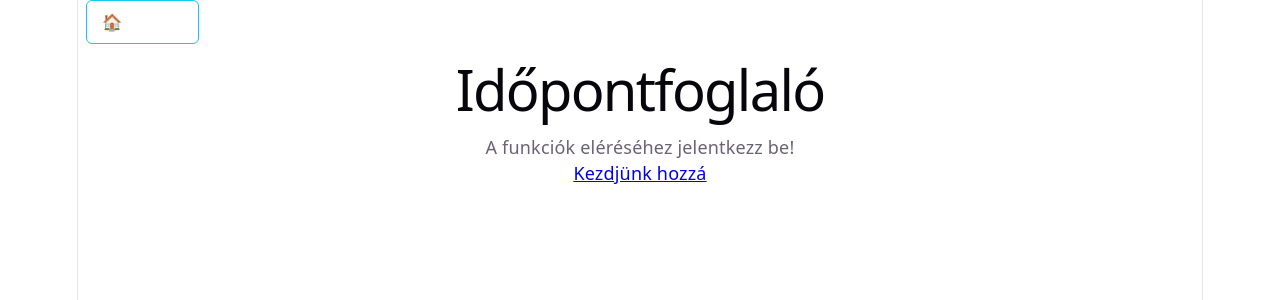
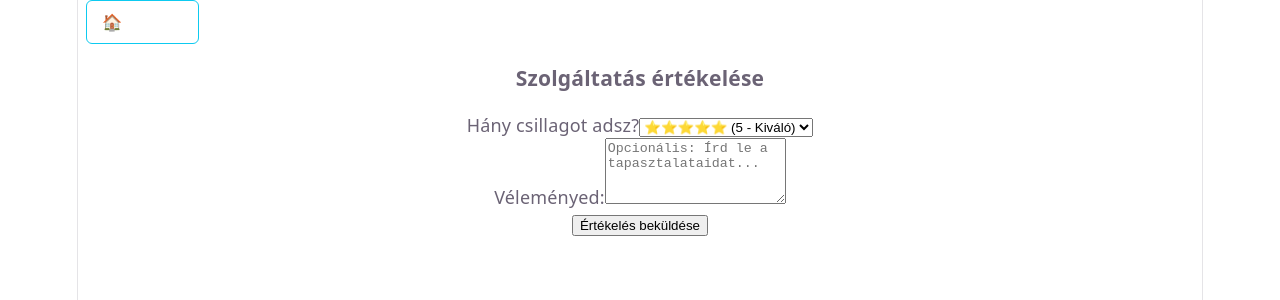
Before and after one commit to felni06-tech/IFK_FellnerIllesVorak-2025_2026, a React app in the folder Frontend/: page /add-review/1/1 in a window 1280 px wide. Before the commit this address led to /. Shown: the top 300 px of the page. Built offline with nearby package versions, Linux system fonts and the light colour scheme; the HTML template or start-up script is replaced by a standard one.

Commit message:
értékelés és annak hibakezelése

```diff
--- a/Frontend/src/App.jsx
+++ b/Frontend/src/App.jsx
@@ -6,6 +6,7 @@ import AdminDashboard from './pages/AdminDashboard';
 import ProviderDashboard from './pages/ProviderDashboard';
 import AppointmentBooking from './pages/AppointmentBooking';
 import UserBookings from './pages/UserBookings';
+import ReviewForm from './pages/ReviewForm';
 import './App.css';
 
 function App() {
@@ -15,13 +16,13 @@ function App() {
   const savedUser = isLoggedIn ? JSON.parse(localStorage.getItem('user')) : null;
   const savedAdmin = isLoggedIn ? JSON.parse(localStorage.getItem('admin')) : null;
 
-  const user = savedUser || savedAdmin
+  const user = savedUser || savedAdmin;
 
   const isProvider = user?.isProvider === true;
   const isAdmin = isLoggedIn && localStorage.getItem('isAdmin') === 'true';
 
-  // Sima felhasználó (nem admin és nem szolgáltató)
-  const isCustomer = isLoggedIn && !isProvider && !isAdmin;
+  // Meghatározzuk, ki NEM személyzet (tehát ki írhat review-t)
+  const isNotStaff = !isProvider && !isAdmin;
 
   const handleLogout = () => {
     localStorage.clear();
@@ -33,17 +34,15 @@ function App() {
       <nav className="navbar navbar-expand navbar-dark bg-dark px-3 shadow fixed-top">
         <div className="container-fluid">
 
-          {/* BAL OLDAL */}
           <div className="nav-group">
             <Link className="nav-btn" style={{borderColor: '#0dcaf0'}} to="/">🏠 Főoldal</Link>
 
-            {/* Időpontfoglalás: CSAK bejelentkezett VENDÉG látja (Admin és Provider NEM) */}
-            {isCustomer && (
+            {/* Időpontfoglalás elérése (csak ha nem személyzet) */}
+            {isNotStaff && (
               <Link className="nav-link nav-btn" to="/appointments">Időpontfoglalás</Link>
             )}
 
-            {/* Szerepkör alapú gombok */}
-            {isCustomer && (
+            {isNotStaff && isLoggedIn && (
               <Link className="nav-btn" style={{color: '#ffc107', borderColor: '#ffc107'}} to="/my-bookings">
                 📅 Foglalásaim
               </Link>
@@ -62,7 +61,6 @@ function App() {
             )}
           </div>
 
-          {/* JOBB OLDAL */}
           <div className="nav-group">
             {!isLoggedIn ? (
               <>
@@ -85,11 +83,20 @@ function App() {
 
       <div className="content-area container mt-4">
         <Routes>
-          <Route path="/" element={<Home isLoggedIn={isLoggedIn} isAdmin={isAdmin} isProvider={isProvider} user={user} isCustomer={isCustomer} />} />
+          <Route path="/" element={<Home isLoggedIn={isLoggedIn} isAdmin={isAdmin} isProvider={isProvider} user={user} isNotStaff={isNotStaff} />} />
           <Route path="/login" element={<Login />} />
           <Route path="/register" element={<Register />} />
-          <Route path="/appointments" element={isCustomer ? <AppointmentBooking /> : <Navigate to="/" />} />
-          <Route path="/my-bookings" element={isCustomer ? <UserBookings /> : <Navigate to="/" />} />
+
+          {/* Védelem: Ha admin vagy provider próbálna ide menni, visszadobjuk a főoldalra */}
+          <Route path="/appointments" element={isNotStaff ? <AppointmentBooking /> : <Navigate to="/" />} />
+          <Route path="/my-bookings" element={isNotStaff && isLoggedIn ? <UserBookings /> : <Navigate to="/" />} />
+
+          {/* Értékelő form: Csak ha NEM admin és NEM provider */}
+          <Route
+            path="/add-review/:providerId/:serviceId"
+            element={isNotStaff ? <ReviewForm /> : <Navigate to="/" />}
+          />
+
           <Route path="/admin" element={<AdminLogin />} />
           <Route path="/admin/dashboard" element={isAdmin ? <AdminDashboard /> : <Navigate to="/admin" />} />
           <Route path="/provider/dashboard" element={(isLoggedIn && isProvider) ? <ProviderDashboard /> : <Navigate to="/login" />} />
@@ -100,7 +107,7 @@ function App() {
   );
 }
 
-const Home = ({ isLoggedIn, isAdmin, isProvider, user, isCustomer }) => (
+const Home = ({ isLoggedIn, isAdmin, isProvider, user, isNotStaff }) => (
   <div className="text-center py-5 mt-5 glass-panel shadow-lg">
     <h1 className="display-4 fw-bold">Időpontfoglaló</h1>
     {isLoggedIn ? (
@@ -108,18 +115,16 @@ const Home = ({ isLoggedIn, isAdmin, isProvider, user, isCustomer }) => (
         <p className="lead">Szia, <strong>{user?.name}</strong>! Örülünk, hogy újra itt vagy.</p>
 
         <div className="d-flex justify-content-center gap-3 mt-4">
-          {/* Admin gombja */}
           {isAdmin && (
             <Link to="/admin/dashboard" className="btn btn-danger btn-lg px-4 shadow">Irány az Admin Panel</Link>
           )}
 
-          {/* Szolgáltató gombja */}
           {isProvider && (
             <Link to="/provider/dashboard" className="btn btn-info btn-lg px-4 shadow text-white">Irány a vezérlőpultom</Link>
           )}
 
-          {/* Vendég gombjai (Admin nem látja) */}
-          {isCustomer && (
+          {/* Vendég/User gombok (Admin és Provider nem látja) */}
+          {isNotStaff && (
             <>
               <Link to="/appointments" className="btn btn-primary btn-lg px-4 shadow">Időpontot keresek</Link>
               <Link to="/my-bookings" className="btn btn-outline-dark btn-lg px-4">Foglalásaim kezelése</Link>
--- /dev/null
+++ b/Frontend/src/pages/ReviewForm.jsx
@@ -0,0 +1,85 @@
+import { useState } from 'react';
+import { useParams, useNavigate } from 'react-router-dom';
+import api from '../api/axios';
+
+const ReviewForm = () => {
+    // Az URL-ből vesszük ki az ID-kat: /add-review/12/5
+    const { providerId, serviceId } = useParams();
+    const navigate = useNavigate();
+
+    const [rating, setRating] = useState(5);
+    const [comment, setComment] = useState('');
+    const [loading, setLoading] = useState(false);
+
+    const handleSubmit = async (e) => {
+        e.preventDefault();
+
+        // Ellenőrizzük konzolon, hogy megvannak-e az ID-k
+        console.log("Küldés:", { providerId, serviceId, rating, comment });
+
+        if (!providerId || !serviceId) {
+            alert("Hiányzó szolgáltató vagy szolgáltatás azonosító!");
+            return;
+        }
+
+        setLoading(true);
+        try {
+            // FONTOS: A neveket pontosan úgy kell küldeni, ahogy a backend várja (camelCase)
+            await api.post('/reviews/add', {
+                providerId: Number(providerId), // Számmá alakítás
+                serviceId: Number(serviceId),   // Számmá alakítás
+                rating: Number(rating),
+                comment: comment
+            });
+
+            alert('Értékelés sikeresen elküldve!');
+            navigate('/my-bookings');
+        } catch (err) {
+            console.error("Backend hiba:", err.response?.data);
+            alert('Hiba: ' + (err.response?.data?.message || 'Sikertelen értékelés'));
+        } finally {
+            setLoading(false);
+        }
+    };
+
+    return (
+        <div className="container mt-5">
+            <div className="row justify-content-center">
+                <div className="col-md-6 card p-4 shadow border-primary bg-white">
+                    <h3 className="text-center mb-4 text-primary">Szolgáltatás értékelése</h3>
+                    <form onSubmit={handleSubmit}>
+                        <div className="mb-3">
+                            <label className="form-label fw-bold">Hány csillagot adsz?</label>
+                            <select
+                                className="form-select border-primary"
+                                value={rating}
+                                onChange={e => setRating(e.target.value)}
+                            >
+                                <option value="5">⭐⭐⭐⭐⭐ (5 - Kiváló)</option>
+                                <option value="4">⭐⭐⭐⭐ (4 - Jó)</option>
+                                <option value="3">⭐⭐⭐ (3 - Átlagos)</option>
+                                <option value="2">⭐⭐ (2 - Gyenge)</option>
+                                <option value="1">⭐ (1 - Elfogadhatatlan)</option>
+                            </select>
+                        </div>
+                        <div className="mb-3">
+                            <label className="form-label fw-bold">Véleményed:</label>
+                            <textarea
+                                className="form-control border-primary"
+                                rows="4"
+                                value={comment}
+                                onChange={e => setComment(e.target.value)}
+                                placeholder="Opcionális: Írd le a tapasztalataidat..."
+                            ></textarea>
+                        </div>
+                        <button type="submit" className="btn btn-primary w-100 shadow fw-bold" disabled={loading}>
+                            {loading ? 'Küldés...' : 'Értékelés beküldése'}
+                        </button>
+                    </form>
+                </div>
+            </div>
+        </div>
+    );
+};
+
+export default ReviewForm;
--- a/Frontend/src/pages/UserBookings.jsx
+++ b/Frontend/src/pages/UserBookings.jsx
@@ -1,4 +1,5 @@
 import { useState, useEffect } from 'react';
+import { Link } from 'react-router-dom'; // Behozzuk a Link-et az átirányításhoz
 import api from '../api/axios';
 
 const UserBookings = () => {
@@ -6,7 +7,6 @@ const UserBookings = () => {
     const [loading, setLoading] = useState(true);
     const [error, setError] = useState(null);
 
-    // 1. A bejelentkezett felhasználó foglalásainak lekérése
     const fetchMyBookings = async () => {
         try {
             setLoading(true);
@@ -23,14 +23,11 @@ const UserBookings = () => {
         fetchMyBookings();
     }, []);
 
-    // 2. Foglalás lemondása
     const handleCancel = async (bookingId) => {
-        // Ha véletlenül mégis undefined lenne, megállítjuk
         if (!bookingId) {
             alert("Hiba: Nem található a foglalás azonosítója.");
             return;
         }
-
         if (!window.confirm("Biztosan le szeretnéd mondani ezt a foglalást?")) return;
 
         try {
@@ -71,7 +68,6 @@ const UserBookings = () => {
             ) : (
                 <div className="row">
                     {bookings.map((b) => {
-                        // JAVÍTÁS: Próbáljuk a booking_id-t, ha az id undefined
                         const bId = b.booking_id || b.id;
                         const isActive = b.booking_status === 'active';
 
@@ -96,14 +92,24 @@ const UserBookings = () => {
                                             </div>
                                         </div>
 
-                                        <div className="mt-3 mt-md-0">
+                                        <div className="mt-3 mt-md-0 d-flex gap-2 align-items-center">
                                             {isActive ? (
+                                                <>
+                                                    {/* ÚJ: Értékelés gomb */}
+                                                    <Link
+                                                        to={`/add-review/${b.provider_id}/${b.service_id}`}
+                                                        className="btn btn-warning btn-sm fw-bold px-3 shadow-sm"
+                                                    >
+                                                        <i className="bi bi-star-fill me-1"></i>Értékelés
+                                                    </Link>
+
                                                     <button
                                                         className="btn btn-outline-danger btn-sm fw-bold px-3"
                                                         onClick={() => handleCancel(bId)}
                                                     >
                                                         <i className="bi bi-x-circle me-1"></i>Lemondás
                                                     </button>
+                                                </>
                                             ) : (
                                                 <span className="text-danger small fw-bold italic text-uppercase">
                                                     Törölt foglalás
```
Also changed, not shown: 1 other file (tests, documents, lock files or other folders). Lines whose indentation alone changed are shown as unchanged.
